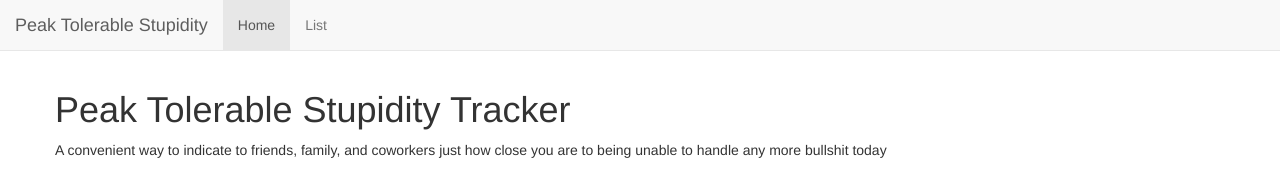
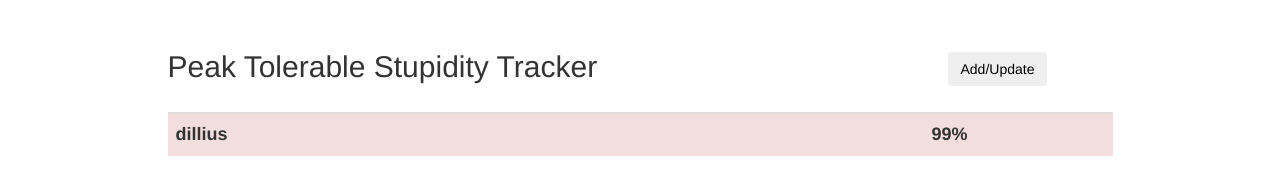
Before and after one commit to dillius/peak-tolerable-stupidity, a plain HTML site: page resources/public/index.html in a window 1280 px wide. Drawn offline with Linux system fonts and the light colour scheme.

Commit message:
Initial API setup. UI tweaking.

```diff
--- a/resources/public/css/application.css
+++ b/resources/public/css/application.css
@@ -1 +1,3 @@
-body { padding-top: 70px; }
+body { padding-top: 30px; }
+table { table-layout: fixed; }
+td { font-size: large; font-weight: bold; }
--- a/resources/public/index.html
+++ b/resources/public/index.html
@@ -9,29 +9,33 @@
     <script src="js/bootstrap.min.js"></script>
   </head>
   <body>
-    <div id="navbar">
-      <nav class="navbar navbar-default navbar-fixed-top" role="navigation">
-        <div class="navbar-header">
-          <button type="button" class="navbar-toggle" data-toggle="collapse" data-target=".navbar-collapse">
-            <span class="icon-bar"></span>
-            <span class="icon-bar"></span>
-            <span class="icon-bar"></span>
-          </button>
-          <a class="navbar-brand" href="index.html">Peak Tolerable Stupidity</a>
-        </div>
-        <div class="collapse navbar-collapse">
-          <ul class="nav navbar-nav">
-            <li class="active"><a href="#">Home</a></li>
-            <li><a href="#list">List</a></li>
-          </ul>
-        </div><!--/.nav-collapse -->
-      </nav>
-    </div>
-
     <div class="container">
       <div class="row">
-        <h1>Peak Tolerable Stupidity Tracker</h1>
-        <p>A convenient way to indicate to friends, family, and coworkers just how close you are to being unable to handle any more bullshit today</p>
+        <div class="col-md-6 col-md-offset-1">
+          <h2>Peak Tolerable Stupidity Tracker</h2>
+        </div>
+        <div class="col-md-1 col-md-offset-2">
+          <h2>
+            <button type="button" class="btn">Add/Update</button>
+          </h2>
+        </div>
+      </div>
+
+      <div class="row">
+        <div class="col-md-10 col-md-offset-1">
+          <table id="resultsTable" class="table table-striped">
+            <thead>
+              <th style="width:80%"></th>
+              <th style="width:20%"></th>
+            </thead>
+            <tbody id="resultsBody">
+              <tr class="danger">
+                <td>dillius</td>
+                <td>99%</td>
+              </tr>
+            </tbody>
+          </table>
+        </div>
       </div>
     </div><!-- /.container -->
   </body>
```
Also changed, not shown: 2 other files.
